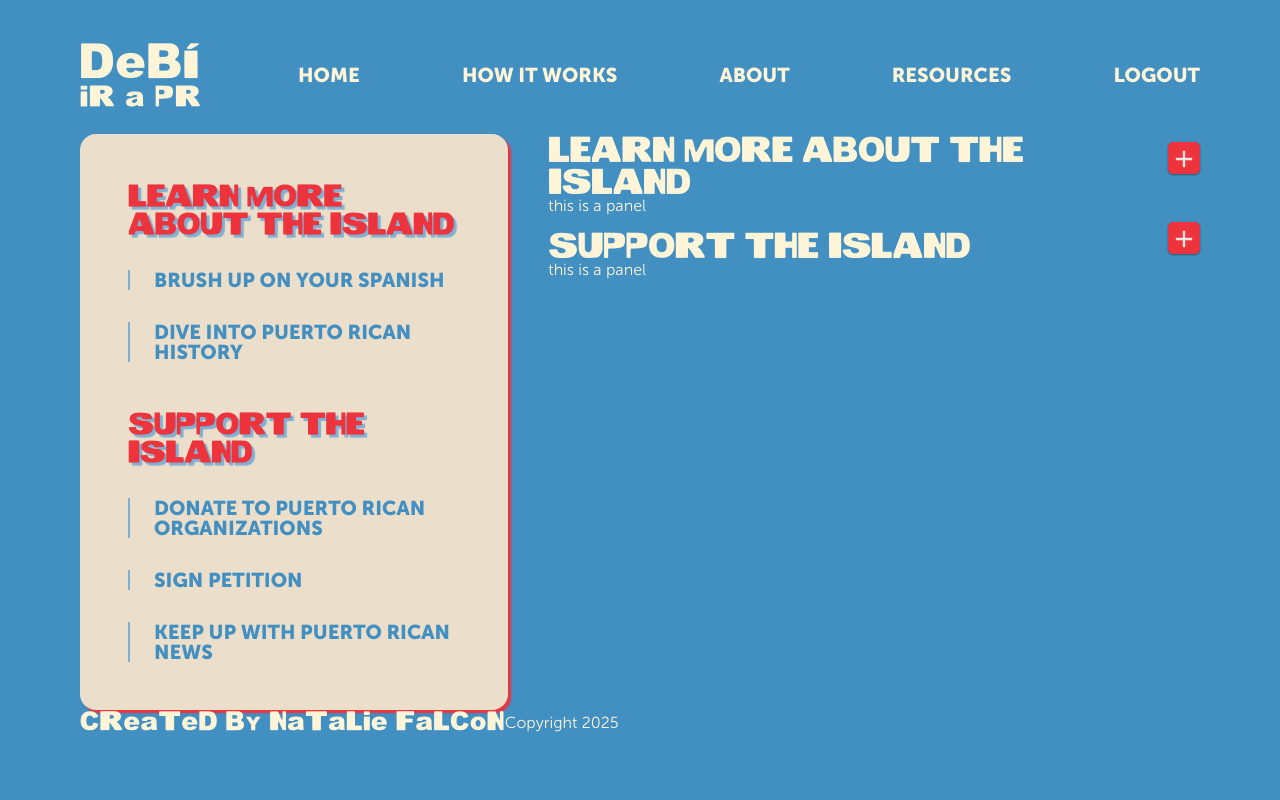
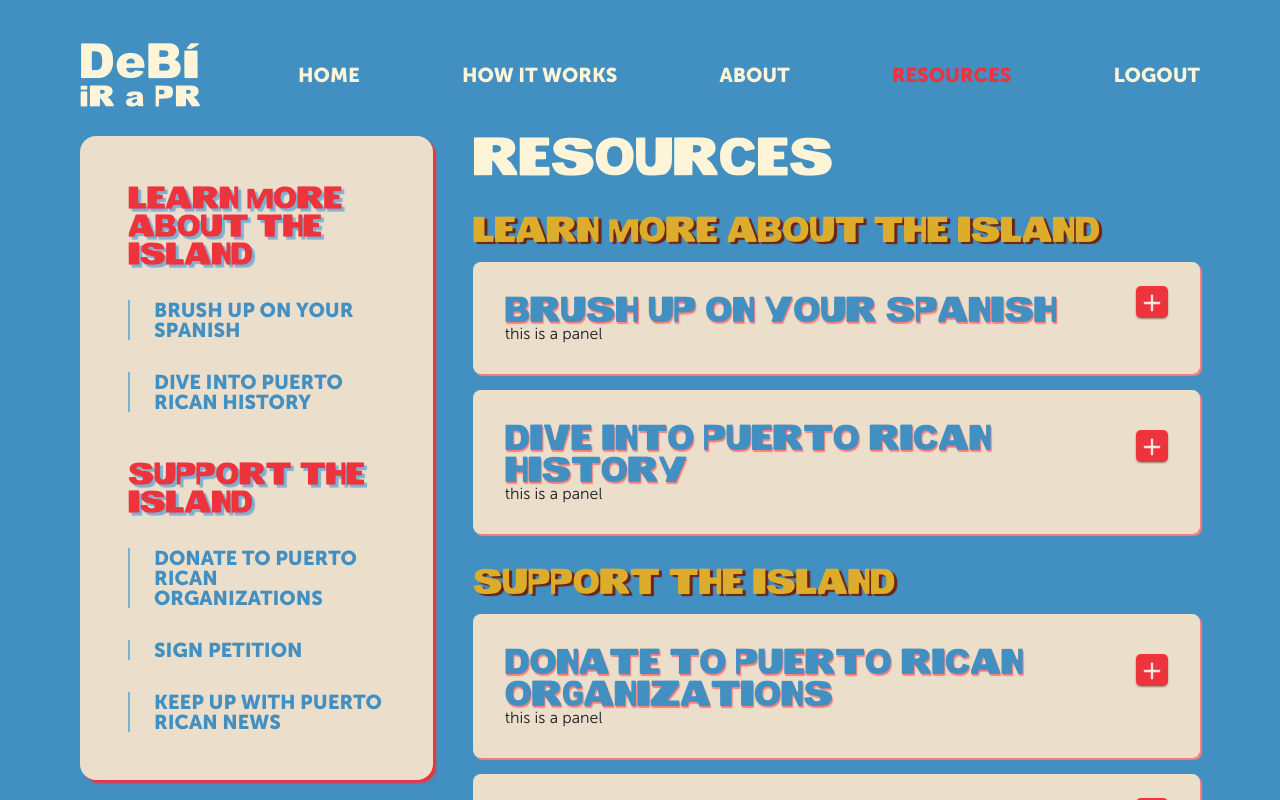
Before and after one commit to natalieflcn/Debi-ir-a-PR, a React (Vite) app: page /resources in a window 1280 px wide. Shown: the top 800 px of the page. Built offline with nearby package versions, Linux system fonts and the light colour scheme.

Commit message:
Refactored Panel component to produce reusable panels for the Resources page, utilizing the new data structure for the menuItems. Began styling the Panel component and brainstorming how to add functionality to the collection of panels. Also made the Sidebar sticky.

```diff
--- a/src/features/guest/ResourcesLayout.jsx
+++ b/src/features/guest/ResourcesLayout.jsx
@@ -2,6 +2,8 @@ import Sidebar from "../../ui/elements/Sidebar";
 import Row from "../../ui/elements/Row";
 import styled from "styled-components";
 import Panel from "../../ui/elements/Panel";
+import React from "react";
+import Heading from "../../ui/elements/Heading";
 
 const StyledResourcesLayout = styled.div`
   display: grid;
@@ -13,32 +15,21 @@ const StyledPanels = styled.div`
   flex-grow: 1;
   align-self: start;
   gap: 1rem;
-  --panel-bg-color: var(--color-light-100);
+  --panel-bg-color: var(--color-light-200);
   --panel-heading-color: var(--color-blue-200);
   --panel-color: var(--color-dark-200);
+
+  --panel-bg-highlight: var(--color-light-100);
+  --panel-heading-highlight: var(--color-red-200);
+  --panel-shadow-highlight: var(--color-blue-200);
+  --panel-shadow: var(--color-red-300);
 `;
 
-// const menuItems = [
-//   { label: "Learn More About the Island", heading: "h1", link: "/resources" },
-//   { label: "Brush Up on Your Spanish", heading: "h3", link: "/resources" },
-//   {
-//     label: "Dive into Puerto Rican History",
-//     heading: "h3",
-//     link: "/resources",
-//   },
-//   { label: "Support the Island", heading: "h1", link: "/resources" },
-//   {
-//     label: "Donate to Puerto Rican Organizations",
-//     heading: "h3",
-//     link: "/resources",
-//   },
-//   { label: "Sign Petition", heading: "h3", link: "/resources" },
-//   {
-//     label: "Keep Up with Puerto Rican News",
-//     heading: "h3",
-//     link: "/resources",
-//   },
-// ];
+const StyledHeading = styled(Heading)`
+  margin-top: 1rem;
+  color: var(--color-yellow-200);
+  text-shadow: 3px 2px 1px var(--color-red-300);
+`;
 
 const menuItems = [
   {
@@ -77,11 +68,21 @@ function ResourcesLayout() {
     <StyledResourcesLayout>
       <Row direction="horizontal">
         <Sidebar menuItems={menuItems} />
+
         <StyledPanels>
-          {menuItems.map((item) => (
-            <Panel heading={item.label} headingType={item.heading}>
-              Panel content
-            </Panel>
+          <Heading as="h1">RESOURCES</Heading>
+          {menuItems.map((menuSection) => (
+            <React.Fragment key={menuSection.label}>
+              <StyledHeading as="h2">
+                {menuSection.label.toUpperCase()}
+              </StyledHeading>
+
+              {menuSection.items.map((item) => (
+                <Panel heading={item.label} key={item.label}>
+                  Panel content
+                </Panel>
+              ))}
+            </React.Fragment>
           ))}
         </StyledPanels>
       </Row>
--- a/src/ui/elements/Panel.jsx
+++ b/src/ui/elements/Panel.jsx
@@ -1,31 +1,44 @@
-import styled, { css } from "styled-components";
+import styled from "styled-components";
 import Heading from "./Heading";
 import { BiPlus } from "react-icons/bi";
 import Row from "./Row";
 import Button from "./Button";
 
 const StyledPanel = styled.div`
-  ${({ heading }) =>
-    heading === "h3" &&
-    css`
   box-sizing: border-box;
   width: 100%;
   padding: 2rem;
   border-radius: var(--border-radius-md);
   background-color: var(--panel-bg-color);
   color: var(--panel-color);
+  box-shadow: 2px 2px 1px var(--color-red-100);
+  transition: all 0.25s;
+
+  &:hover {
+    background-color: var(--panel-bg-highlight);
+    box-shadow: 2px 2px 1px var(--panel-shadow);
+  }
 
   h2 {
     color: var(--panel-heading-color);
     text-shadow: 1px 2px 1px var(--color-red-100);
   }
-    `}
+
+  &:hover h2 {
+    color: var(--panel-heading-highlight);
+    text-shadow: 1px 2px 1px var(--panel-shadow-highlight);
+  }
 `;
 
 const StyledButton = styled(Button)`
   position: relative;
   bottom: 0.5rem;
   background-color: var(--color-red-200);
+  transition: background-color 0.2s;
+
+  &:hover {
+    background-color: var(--color-red-100);
+  }
 `;
 
 const TogglePanel = styled(BiPlus)`
--- a/src/ui/elements/Sidebar.jsx
+++ b/src/ui/elements/Sidebar.jsx
@@ -5,6 +5,9 @@ import React from "react";
 
 const StyledSidebar = styled.aside`
   display: flex;
+  position: sticky;
+
+  top: 8.5rem;
   align-self: flex-start;
   flex-direction: column;
   gap: 2rem;
@@ -22,6 +25,13 @@ const StyledSidebar = styled.aside`
     display: none;
   }
 `;
+
+// const StyledNavLink = styled(NavLink)`
+//   &.active {
+//     color: var(--color-red-200);
+//   }
+// `;
+
 const MenuHeading = styled(Heading)`
   font-family: DtMF;
   font-size: 1.75rem;
--- a/src/ui/navbar/NavBar.jsx
+++ b/src/ui/navbar/NavBar.jsx
@@ -9,7 +9,7 @@ const StyledNav = styled.nav`
   justify-content: space-between;
   position: sticky;
   top: 0;
-  z-index: 100;
+  z-index: 10;
   align-items: center;
   padding: 1.5rem 0;
 
--- a/src/ui/navbar/NavDesktop.jsx
+++ b/src/ui/navbar/NavDesktop.jsx
@@ -25,14 +25,19 @@ const MenuItem = styled.li`
     text-shadow: 3px 3px 1px var(--color-blue-300);
   }
 `;
-//create inset text shadow to make words appear bolder
+
+const StyledNavLink = styled(NavLink)`
+  &.active {
+    color: var(--color-red-200);
+  }
+`;
 
 function NavDesktop({ menuItems }) {
   return (
     <StyledNavDesktop>
       {menuItems.map((item) => (
         <MenuItem key={item.label}>
-          <NavLink to={item.link}>{item.label}</NavLink>
+          <StyledNavLink to={item.link}>{item.label}</StyledNavLink>
         </MenuItem>
       ))}
       <User />
```
Lines whose indentation alone changed are shown as unchanged.
